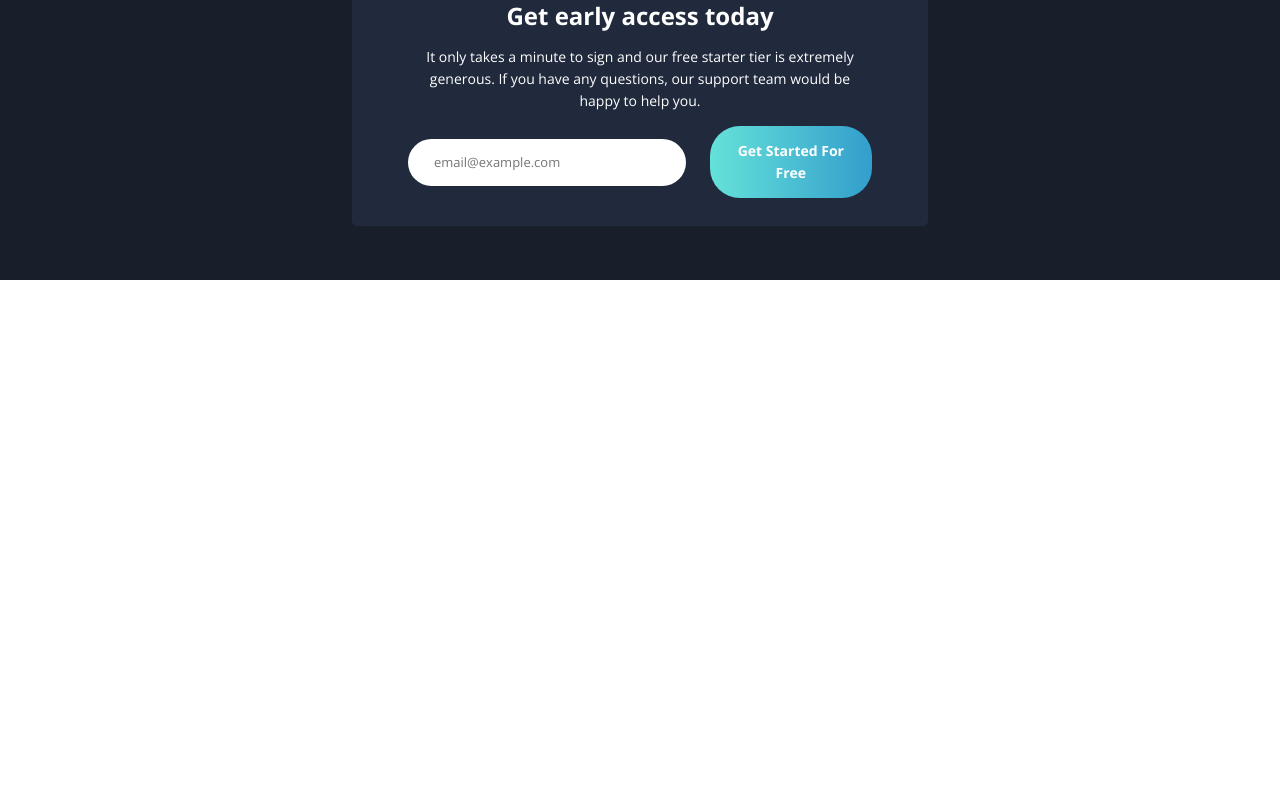
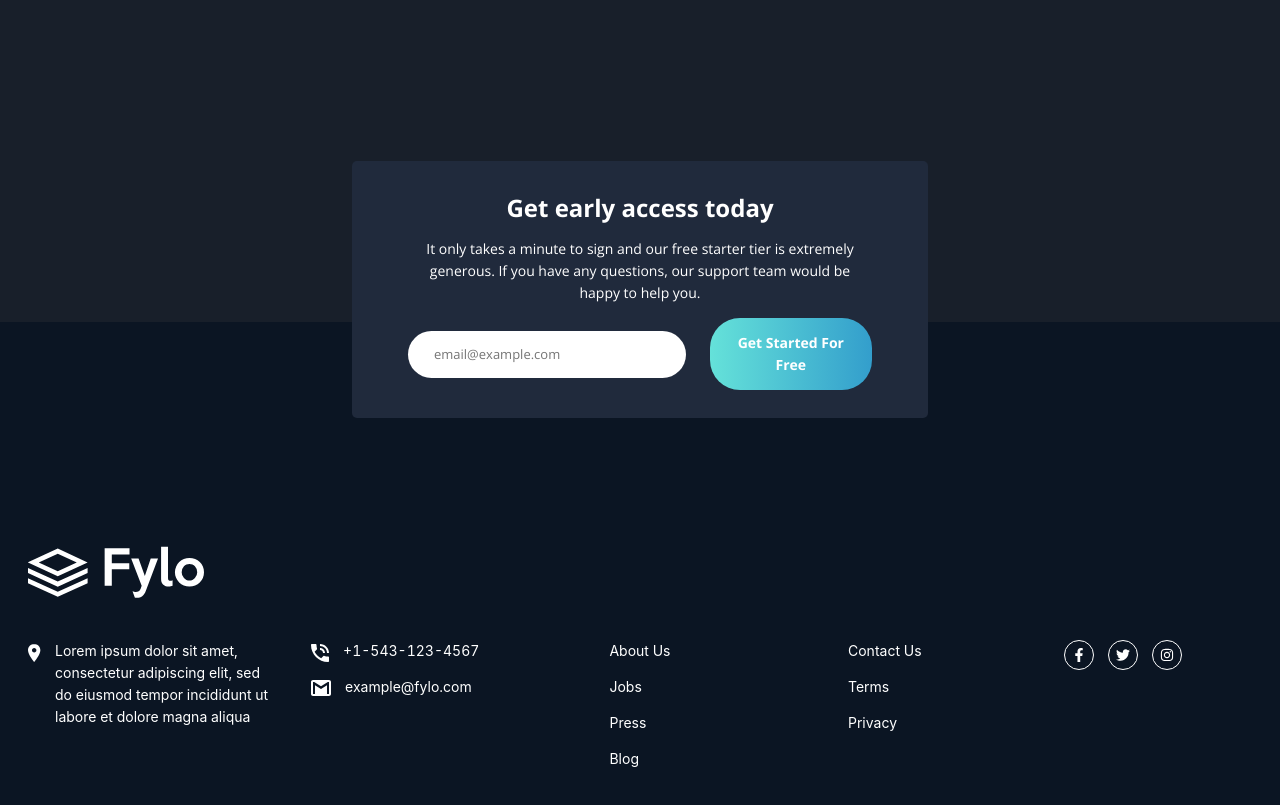
Before and after one commit to muhammadkevinpf/fylo-dark-theme, a React (Create React App) app: page / in a window 1280 px wide. Shown: the part 2020-2825 px from the top of the page. Before the commit the page ends 2300 px from the top, so only its background shows below. Built offline with nearby package versions, Linux system fonts and the light colour scheme.

Commit message:
addfooter

```diff
--- a/package.json
+++ b/package.json
@@ -10,6 +10,7 @@
     "node-sass": "^4.14.1",
     "react": "^16.13.1",
     "react-dom": "^16.13.1",
+    "react-icons": "^3.10.0",
     "react-scripts": "3.4.1"
   },
   "scripts": {
--- a/src/App.js
+++ b/src/App.js
@@ -7,6 +7,7 @@ import Feature from "./components/Feature";
 import About from "./components/About";
 import Testimoni from "./components/Testimoni";
 import Contact from "./components/Contact";
+import Footer from "./components/Footer";
 
 function App() {
   return (
@@ -17,6 +18,7 @@ function App() {
       <About />
       <Testimoni />
       <Contact />
+      <Footer />
     </div>
   );
 }
--- a/src/App.scss
+++ b/src/App.scss
@@ -15,6 +15,10 @@
 .App {
   background-color: $darkBlueMain;
   color: $neutralWhite;
+}
+
+.align-items-center {
+  align-items: center;
 }
 
 .navbar {
@@ -173,6 +177,7 @@
     font-size: small;
     padding: 1em 2em;
     border-radius: 30px;
+    color: #000;
   }
   button {
     width: 100%;
@@ -187,6 +192,7 @@
 .contact-section {
   text-align: center;
   padding: 1.6rem;
+  transform: translateY(200px);
   .card {
     h3 {
       @include openSans700;
@@ -204,6 +210,64 @@
   top: 15px;
   left: 9vw;
   width: 30px;
+}
+
+footer {
+  background-color: $darkBlueFooter;
+  padding: 16em 2em 6em 2em;
+
+  #logo-footer {
+    margin-bottom: 3em;
+  }
+
+  .footer-link-wrapper {
+    display: grid;
+    grid-template-columns: repeat(auto-fill, minmax(1fr));
+    row-gap: 2.5em;
+  }
+
+  .footer-icon {
+    display: flex;
+    align-items: flex-start;
+    justify-content: flex-start;
+    width: 100%;
+    flex-wrap: nowrap;
+    padding-bottom: 1em;
+    img {
+      padding-right: 1em;
+      padding-top: 0.3em;
+    }
+  }
+
+  ul {
+    list-style-type: none;
+    li {
+      padding-bottom: 1em;
+    }
+  }
+
+  .nav-link-button-wrapper {
+    display: flex;
+    justify-content: center;
+    button {
+      cursor: pointer;
+      background-color: transparent;
+      border-radius: 50%;
+      border: 1px solid $neutralWhite;
+      padding: 5px;
+      width: 30px;
+      height: 30px;
+      margin-right: 1em;
+    }
+  }
+}
+
+.mobile {
+  display: block;
+}
+
+.desktop {
+  display: none !important;
 }
 
 @media (min-width: 800px) {
@@ -236,6 +300,7 @@
   }
 
   .about-section {
+    margin-bottom: 3em;
     #about-illustration {
       width: 27rem;
     }
@@ -256,6 +321,7 @@
   .contact-section {
     display: flex;
     justify-content: center;
+    transform: translateY(150px);
     .card {
       padding: 2em 4em;
       h3 {
@@ -277,4 +343,21 @@
   .contact-wrapper {
     width: 45vw;
   }
+
+  .footer-link-wrapper {
+    grid-template-columns: repeat(5, 1fr);
+    justify-items: center;
+  }
+
+  .mobile {
+    display: none;
+  }
+
+  .desktop {
+    display: flex !important;
+  }
+
+  .footer-icon-wrapper {
+    flex-direction: column;
+  }
 }
--- /dev/null
+++ b/src/components/Footer.jsx
@@ -0,0 +1,44 @@
+import React from "react";
+import Logo from "../assets/images/logo.svg";
+import MobileFooter from "./Footer/MobileFooter";
+import DesktopFooter from "./Footer/DesktopFooter";
+import { FaFacebookF, FaTwitter, FaInstagram } from "react-icons/fa";
+function Footer() {
+  return (
+    <footer>
+      <img src={Logo} alt="fylo footer logo" id="logo-footer" />
+      <div className="footer-link-wrapper">
+        <MobileFooter />
+        <DesktopFooter />
+        <div className="nav-link-wrapper">
+          <ul>
+            <li>About Us</li>
+            <li>Jobs</li>
+            <li>Press</li>
+            <li>Blog</li>
+          </ul>
+        </div>
+        <div className="nav-link-wrapper">
+          <ul>
+            <li>Contact Us</li>
+            <li>Terms</li>
+            <li>Privacy</li>
+          </ul>
+        </div>
+        <div className="nav-link-button-wrapper">
+          <button>
+            <FaFacebookF />
+          </button>
+          <button>
+            <FaTwitter />
+          </button>
+          <button>
+            <FaInstagram />
+          </button>
+        </div>
+      </div>
+    </footer>
+  );
+}
+
+export default Footer;
--- /dev/null
+++ b/src/components/Footer/DesktopFooter.jsx
@@ -0,0 +1,29 @@
+import React from "react";
+import IconLocation from "../../assets/images/icon-location.svg";
+import IconPhone from "../../assets/images/icon-phone.svg";
+import IconEmail from "../../assets/images/icon-email.svg";
+function DesktopFooter() {
+  return (
+    <React.Fragment>
+      <div className="footer-icon desktop">
+        <img src={IconLocation} alt="location" />
+        <span>
+          Lorem ipsum dolor sit amet, consectetur adipiscing elit, sed do
+          eiusmod tempor incididunt ut labore et dolore magna aliqua
+        </span>
+      </div>
+      <div className="footer-icon-wrapper desktop">
+        <div className="footer-icon">
+          <img src={IconPhone} alt="phone" />
+          <span>+1-543-123-4567</span>
+        </div>
+        <div className="footer-icon">
+          <img src={IconEmail} alt="email" />
+          <span>example@fylo.com</span>
+        </div>
+      </div>
+    </React.Fragment>
+  );
+}
+
+export default DesktopFooter;
--- /dev/null
+++ b/src/components/Footer/MobileFooter.jsx
@@ -0,0 +1,27 @@
+import React from "react";
+import IconLocation from "../../assets/images/icon-location.svg";
+import IconPhone from "../../assets/images/icon-phone.svg";
+import IconEmail from "../../assets/images/icon-email.svg";
+function MobileFooter() {
+  return (
+    <div className="footer-icon-wrapper mobile">
+      <div className="footer-icon">
+        <img src={IconLocation} alt="location" />
+        <span>
+          Lorem ipsum dolor sit amet, consectetur adipiscing elit, sed do
+          eiusmod tempor incididunt ut labore et dolore magna aliqua
+        </span>
+      </div>
+      <div className="footer-icon">
+        <img src={IconPhone} alt="phone" />
+        <span>+1-543-123-4567</span>
+      </div>
+      <div className="footer-icon">
+        <img src={IconEmail} alt="email" />
+        <span>example@fylo.com</span>
+      </div>
+    </div>
+  );
+}
+
+export default MobileFooter;
```
Also changed, not shown: 1 other file (tests, documents, lock files or other folders).
